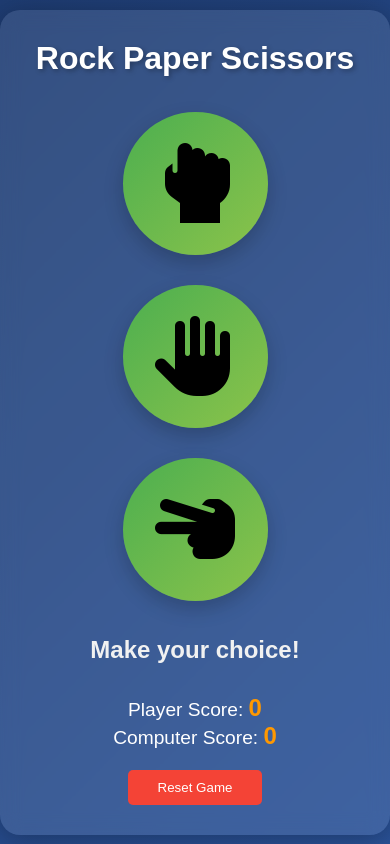
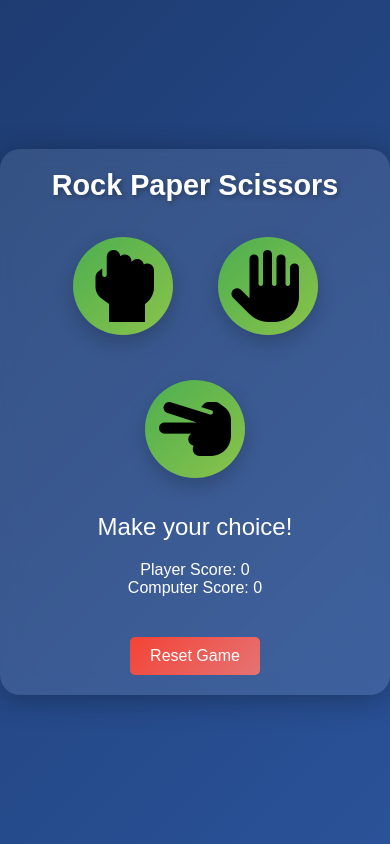
Before and after one commit to Nafly-090/Rock-Paper-Scissors-Game, a plain HTML site: page index.html in a window 390 px wide. Both pictures are taken after a click on the button "Reset Game". Drawn offline with Linux system fonts and the light colour scheme.

Commit message:
update
responsive website

```diff
--- a/index.html
+++ b/index.html
@@ -7,7 +7,6 @@
     <link href="https://cdnjs.cloudflare.com/ajax/libs/font-awesome/6.0.0-beta3/css/all.min.css" rel="stylesheet">
     <link rel="stylesheet" href="styles.css">
 </head>
-
 <body>
     <div class="game-container">
         <h1>Rock Paper Scissors</h1>
@@ -29,12 +28,8 @@
             <p>Player Score: <span id="playerScore">0</span></p>
             <p>Computer Score: <span id="computerScore">0</span></p>
         </div>
-	<button id="resetButton" style="margin-top: 20px; padding: 10px 30px; background-color: #f44336; color: white; border: none; border-radius: 5px; cursor: pointer;">
-	    Reset Game
-	</button>
-
+        <button id="resetButton">Reset Game</button>
     </div>
     <script src="script.js"></script>
 </body>
-
 </html>
--- a/script.js
+++ b/script.js
@@ -1,68 +1,81 @@
+// Select DOM elements
 const playerScoreDisplay = document.getElementById('playerScore');
 const computerScoreDisplay = document.getElementById('computerScore');
 const resultMessage = document.getElementById('resultMessage');
-const resetButton = document.getElementById('resetButton'); // Reset button reference
+const resetButton = document.getElementById('resetButton');
+const choicesButtons = document.querySelectorAll('.choice');
 
+// Game variables
 let playerScore = 0;
 let computerScore = 0;
+let isGameActive = true;
 
+// Choices map
 const choices = {
     rock: '<i class="fas fa-hand-rock"></i>',
     paper: '<i class="fas fa-hand-paper"></i>',
     scissors: '<i class="fas fa-hand-scissors"></i>',
 };
 
-function getComputerChoice() {
+// Get a random computer choice
+const getComputerChoice = () => {
     const choiceKeys = Object.keys(choices);
-    const randomIndex = Math.floor(Math.random() * choiceKeys.length);
-    return choiceKeys[randomIndex];
-}
+    return choiceKeys[Math.floor(Math.random() * choiceKeys.length)];
+};
 
-function determineWinner(playerChoice, computerChoice) {
-    if (playerChoice === computerChoice) {
-        return 'It\'s a tie!';
-    } else if (
+// Determine the winner
+const determineWinner = (playerChoice, computerChoice) => {
+    if (playerChoice === computerChoice) return 'It\'s a tie!';
+    if (
         (playerChoice === 'rock' && computerChoice === 'scissors') ||
         (playerChoice === 'paper' && computerChoice === 'rock') ||
         (playerChoice === 'scissors' && computerChoice === 'paper')
     ) {
         playerScore++;
         return 'You win!';
-    } else {
-        computerScore++;
-        return 'Computer wins!';
     }
-}
+    computerScore++;
+    return 'Computer wins!';
+};
 
-function updateScores() {
+// Update scores
+const updateScores = () => {
     playerScoreDisplay.textContent = playerScore;
     computerScoreDisplay.textContent = computerScore;
-}
+};
 
-function displayResult(playerChoice, computerChoice, result) {
-    const computerIcon = choices[computerChoice];
-    resultMessage.innerHTML = `${result} (Computer chose ${computerIcon})`;
-}
+// Display result with animations
+const displayResult = (playerChoice, computerChoice, result) => {
+    resultMessage.innerHTML = `${result} (Computer chose ${choices[computerChoice]})`;
+    resultMessage.className = ''; // Reset classes
+    resultMessage.classList.add(result.includes('win') ? 'win' : result.includes('tie') ? 'tie' : 'lose');
+};
 
-function handleChoice(playerChoice) {
+// Handle player choice
+const handleChoice = (playerChoice) => {
+    if (!isGameActive) return;
+
+    isGameActive = false; // Prevent spamming
     const computerChoice = getComputerChoice();
     const result = determineWinner(playerChoice, computerChoice);
+
     displayResult(playerChoice, computerChoice, result);
     updateScores();
-}
 
-// Add event listeners dynamically for each choice
-document.querySelectorAll('.choice').forEach(button => {
-    button.addEventListener('click', () => {
-        const playerChoice = button.id; // The button's id corresponds to 'rock', 'paper', or 'scissors'
-        handleChoice(playerChoice);
-    });
+    // Reactivate the game after a delay
+    setTimeout(() => (isGameActive = true), 1000);
+};
+
+// Add event listeners to choice buttons
+choicesButtons.forEach(button => {
+    button.addEventListener('click', () => handleChoice(button.id));
 });
 
-// Reset the game
+// Reset game
 resetButton.addEventListener('click', () => {
     playerScore = 0;
     computerScore = 0;
     updateScores();
-    resultMessage.innerHTML = "Make your choice!";
+    resultMessage.textContent = 'Make your choice!';
+    resultMessage.className = '';
 });
--- a/styles.css
+++ b/styles.css
@@ -14,7 +14,6 @@ body {
     height: 100vh;
     margin: 0;
     color: white;
-    overflow: hidden;
 }
 
 .game-container {
@@ -35,82 +34,70 @@ h1 {
 }
 
 /* Choices Buttons */
+.choices {
+    display: flex;
+    justify-content: center;
+    flex-wrap: wrap; /* Allows wrapping of buttons on smaller screens */
+    gap: 15px;
+}
+
 .choices button {
     margin: 15px;
     padding: 25px;
     font-size: 24px;
-    cursor: pointer;
     border: none;
     background: linear-gradient(135deg, #4caf50, #8bc34a);
     border-radius: 50%;
-    transition: transform 0.3s ease, box-shadow 0.3s ease, background-color 0.3s ease;
     box-shadow: 0 8px 20px rgba(0, 0, 0, 0.2);
-    width: 145px;  /* Fixed width to ensure consistency */
-    height: 143px;  /* Fixed height to ensure consistency */
+    cursor: pointer;
+    transition: transform 0.3s, box-shadow 0.3s;
+    width: 145px;
+    height: 143px;
+    display: flex;
+    justify-content: center;
+    align-items: center;
 }
 
 .choices button:hover {
     transform: scale(1.1);
     box-shadow: 0 10px 25px rgba(0, 0, 0, 0.3);
-    background: linear-gradient(135deg, #388e3c, #66bb6a);
-}
-
-.choices i {
-    transition: transform 0.3s ease;
-}
-
-.choices button:hover i {
-    transform: scale(1.2) rotate(360deg);
 }
 
 /* Result message */
 .result p {
     font-size: 1.5rem;
-    font-weight: bold;
     margin-top: 20px;
-    color: #f1f1f1;
-    animation: pop 0.5s ease;
 }
 
 /* Score section - same row with space between */
 .score {
-    margin-top: 30px;
-    font-size: 1.2rem;
-    display: flex; /* Use flexbox to align items horizontally */
-    justify-content: space-between; /* Add space between the items */
-    align-items: center; /* Center-align the items */
+    display: flex;
+    justify-content: space-between;
+    margin: 20px auto;
+    max-width: 400px;
     width: 100%;
-    max-width: 400px;
-    margin-left: auto;
-    margin-right: auto;
 }
 
-.score p {
-    margin: 0;
+#resetButton {
+    margin-top: 20px;
+    padding: 10px 30px;
+    background: linear-gradient(135deg, #f44336, #e57373);
+    color: white;
+    border: none;
+    border-radius: 5px;
+    cursor: pointer;
+    transition: transform 0.3s, box-shadow 0.3s;
 }
 
-.score span {
-    font-size: 1.5rem;
-    font-weight: bold;
-    color: #ff9800;
-}
-
-/* Pop animation for result */
-@keyframes pop {
-    0% {
-        transform: scale(0.5);
-        opacity: 0;
-    }
-    100% {
-        transform: scale(1);
-        opacity: 1;
-    }
+#resetButton:hover {
+    transform: scale(1.1);
+    box-shadow: 0 6px 20px rgba(0, 0, 0, 0.3);
 }
 
 /* Responsive design */
 @media (max-width: 768px) {
     .game-container {
-        padding: 30px;
+        padding: 20px;
     }
 
     h1 {
@@ -120,10 +107,41 @@ h1 {
     .choices button {
         padding: 20px;
         font-size: 20px;
+        width: 120px;  /* Slightly smaller buttons for mobile */
+        height: 118px;
     }
 
     .score {
         flex-direction: column; /* Stack scores vertically on smaller screens */
         align-items: center;
     }
+
+    #resetButton {
+        padding: 10px 25px;
+    }
 }
+
+/* Extra small screens */
+@media (max-width: 480px) {
+    h1 {
+        font-size: 1.8rem;
+    }
+
+    .choices button {
+        padding: 15px;
+        font-size: 18px;
+        width: 100px; /* Further reduce button size */
+        height: 98px;
+    }
+
+    .score {
+        flex-direction: column;
+        align-items: center;
+        font-size: 1rem;
+    }
+
+    #resetButton {
+        padding: 10px 20px;
+        font-size: 1rem;
+    }
+}
```
